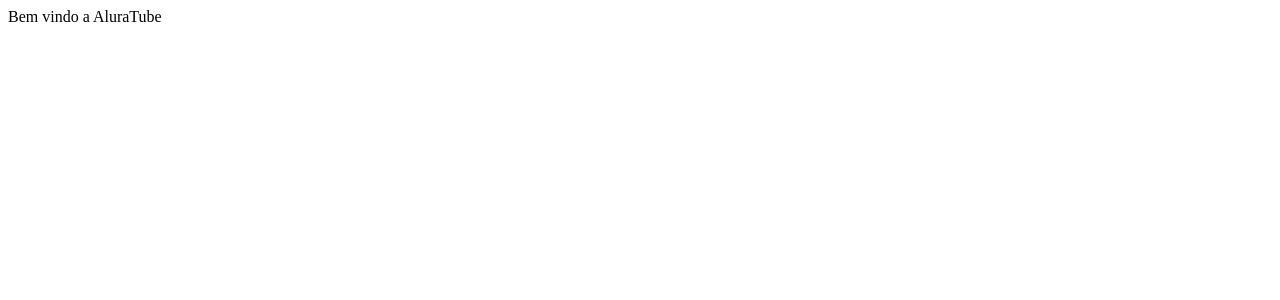
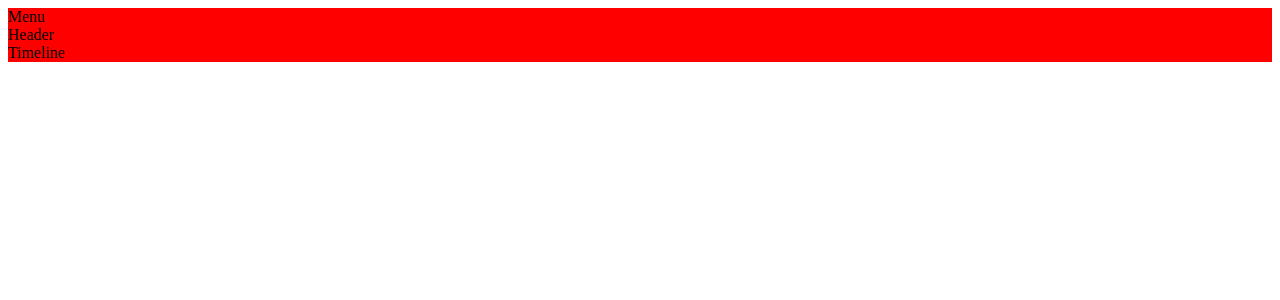
Before and after one commit to luadechiclete/ImersaoAluraReact5, a Next.js app: page / in a window 1280 px wide. Shown: the top 300 px of the page. Built offline with nearby package versions, Linux system fonts and the light colour scheme.

Commit message:
dando inicio a criação de menu, header e timeline

```diff
--- a/pages/index.js
+++ b/pages/index.js
@@ -1,5 +1,36 @@
 function HomePage() {
-    return <div>Bem vindo a AluraTube</div>
+    const estiloDasHomePages = { backgroundColor: "red" };
+    return (
+        <div style={estiloDasHomePages} >
+            <Menu />
+            <Header />
+            <Timeline />
+        </div>
+    )
   }
 
   export default HomePage
+
+  function Menu() {
+    return (
+        <div>
+            Menu
+        </div>
+    )
+  }
+
+  function Header() {
+    return (
+        <div>
+            Header
+        </div>
+    )
+  }
+
+  function Timeline() {
+    return (
+        <div>
+            Timeline
+        </div>
+    )
+  }
```
